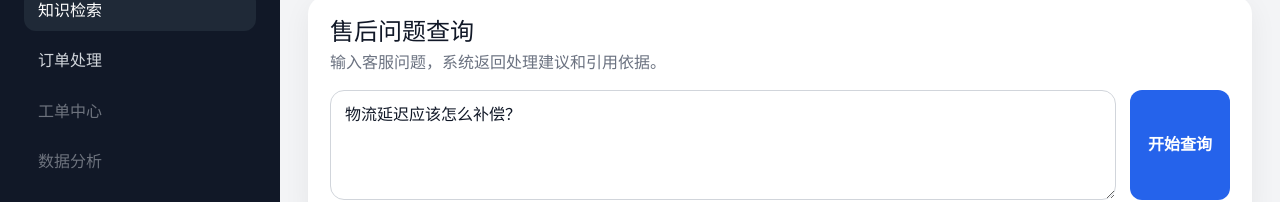
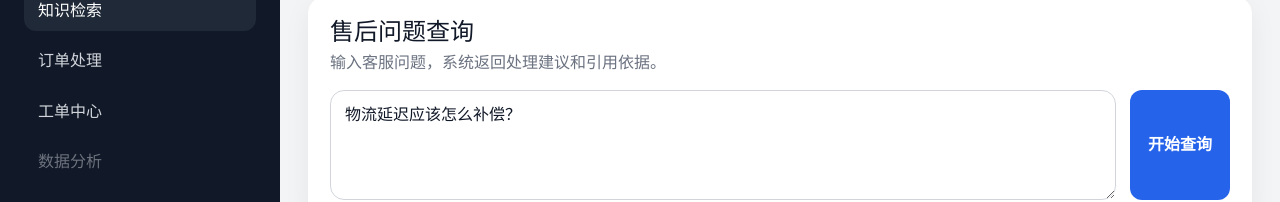
Before and after one commit to mahaotiandegit/after-ai-platform, a React (Vite) app in the folder frontend/: page / in a window 1280 px wide. Shown: the part 111-313 px from the top of the page. Built offline with nearby package versions, Linux system fonts and the light colour scheme.

Commit message:
feat: connect frontend ticket center workflow

```diff
--- a/frontend/src/App.tsx
+++ b/frontend/src/App.tsx
@@ -1,7 +1,8 @@
 import { useState } from "react";
 import "./App.css";
+import TicketCenter from "./TicketCenter";
 
-type PageKey = "knowledge" | "order";
+type PageKey = "knowledge" | "order" | "ticket";
 
 type Citation = {
   chunk_id: string;
@@ -230,7 +231,12 @@ function App() {
           >
             订单处理
           </button>
-          <button className="menu-item disabled">工单中心</button>
+          <button
+            className={`menu-item ${activePage === "ticket" ? "active" : ""}`}
+            onClick={() => setActivePage("ticket")}
+          >
+            工单中心
+          </button>
           <button className="menu-item disabled">数据分析</button>
           <button className="menu-item disabled">文档管理</button>
           <button className="menu-item disabled">Bad Case</button>
@@ -241,11 +247,13 @@ function App() {
       <main className="main">
         <header className="topbar">
           <div>
-            <h1>{activePage === "knowledge" ? "知识检索" : "订单处理台"}</h1>
+            <h1>{activePage === "knowledge" ? "知识检索" : activePage === "order" ? "订单处理台" : "工单中心"}</h1>
             <p>
               {activePage === "knowledge"
                 ? "面向客服场景的售后规则、补偿标准、SOP 检索与引用返回。"
-                : "输入订单号，聚合订单、物流、退款、历史工单，并生成推荐处理方案。"}
+                : activePage === "order"
+                ? "输入订单号，聚合订单、物流、退款、历史工单，并生成推荐处理方案。"
+                : "自动创建、分派、升级和流转售后工单。"}
             </p>
           </div>
           <button className="secondary-button" onClick={checkHealth} disabled={healthLoading}>
@@ -513,6 +521,7 @@ function App() {
             )}
           </>
         )}
+        {activePage === "ticket" && <TicketCenter />}
       </main>
     </div>
   );
```
